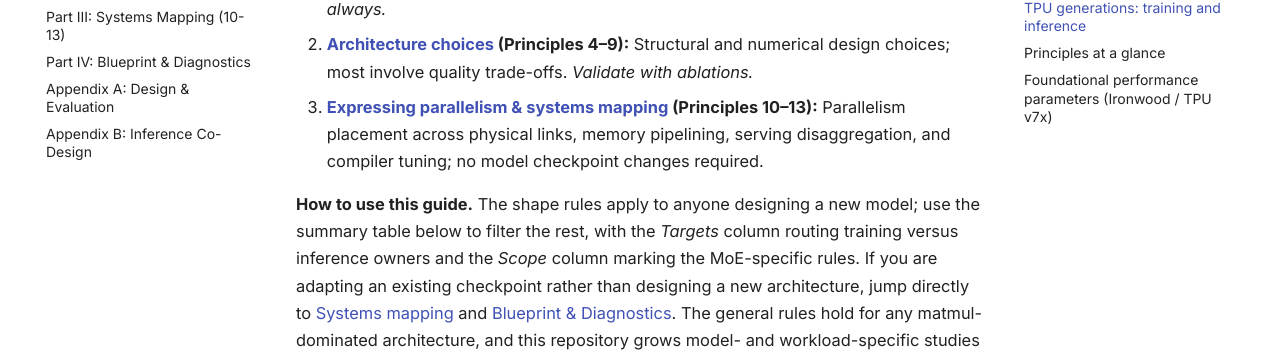
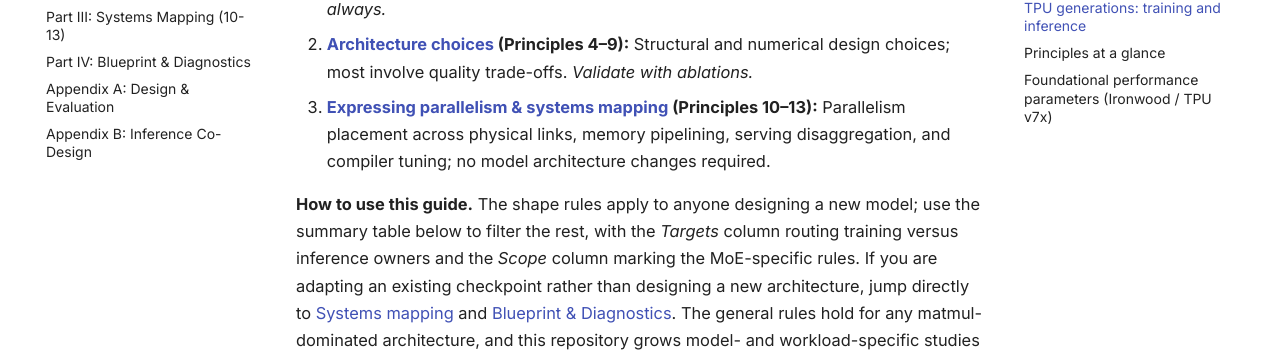
Before and after one commit to AI-Hypercomputer/tpu-codesign, an MkDocs documentation site: the page built from docs/index.md, in a window 1280 px wide and 900 px high, scrolled down 929 px. Shown: the part 163-515 px from the top of the window. Built offline with MkDocs 1.6.1 and Material for MkDocs 9.7.7, drawn with Linux system fonts in a browser that asks for light colours; comment, search, counter and statistics services are not loaded.

Commit message:
Clarify Part III summary as no model architecture changes

```diff
--- a/docs/index.md
+++ b/docs/index.md
@@ -14,7 +14,7 @@ Performance tuning starts with model definition. Architectural choices made befo
 
 1. **[Shape rules](shape-rules.md) (Principles 1–3):** Hardware-aligned dimensions, single-plan parallelism, and static shapes with dynamic runtime extent; near-zero model-quality risk. *Adopt always.*
 2. **[Architecture choices](architecture-choices.md) (Principles 4–9):** Structural and numerical design choices; most involve quality trade-offs. *Validate with ablations.*
-3. **[Expressing parallelism & systems mapping](systems-mapping.md) (Principles 10–13):** Parallelism placement across physical links, memory pipelining, serving disaggregation, and compiler tuning; no model checkpoint changes required.
+3. **[Expressing parallelism & systems mapping](systems-mapping.md) (Principles 10–13):** Parallelism placement across physical links, memory pipelining, serving disaggregation, and compiler tuning; no model architecture changes required.
 
 **How to use this guide.** The shape rules apply to anyone designing a new model; use the summary table below to filter the rest, with the *Targets* column routing training versus inference owners and the *Scope* column marking the MoE-specific rules. If you are adapting an existing checkpoint rather than designing a new architecture, jump directly to [Systems mapping](systems-mapping.md) and [Blueprint & Diagnostics](blueprint-and-diagnostics.md). The general rules hold for any matmul-dominated architecture, and this repository grows model- and workload-specific studies over time.
 
```
Also changed, not shown: README.md (+1 -1 lines), docs/guide.md (+1 -1 lines).
